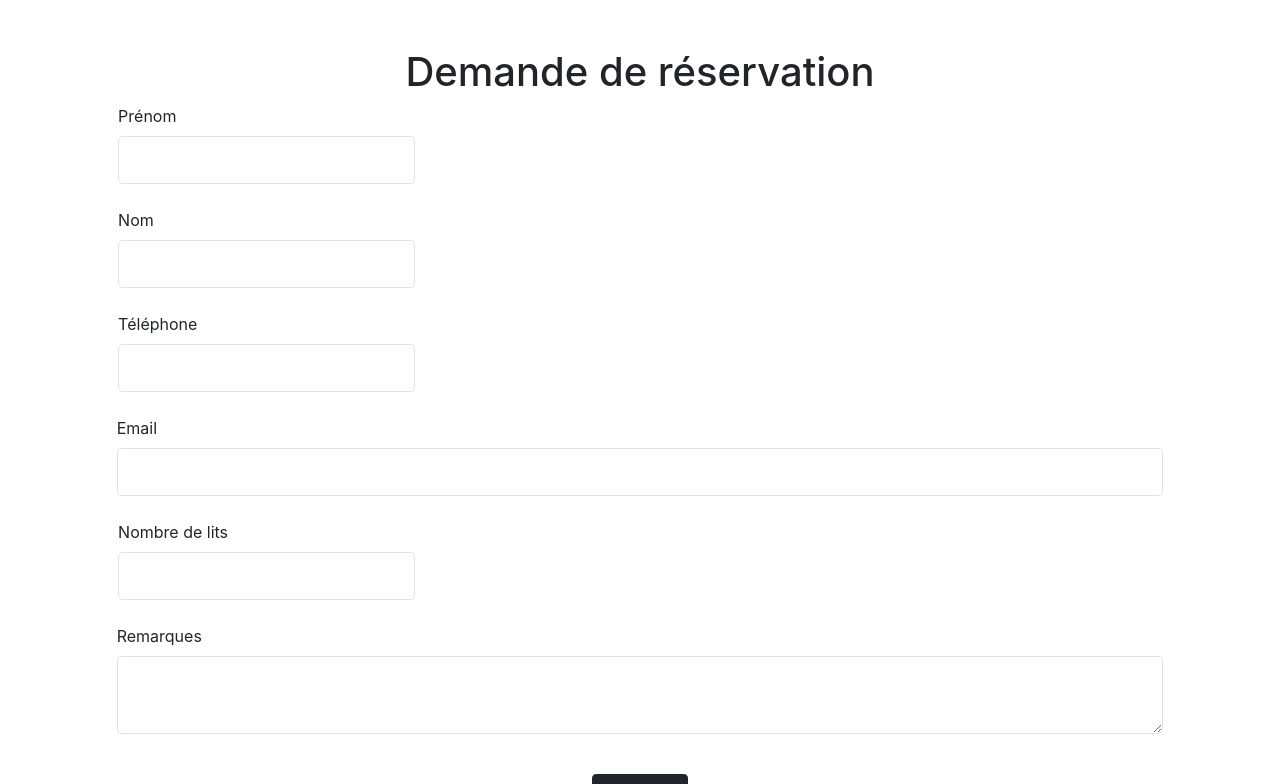
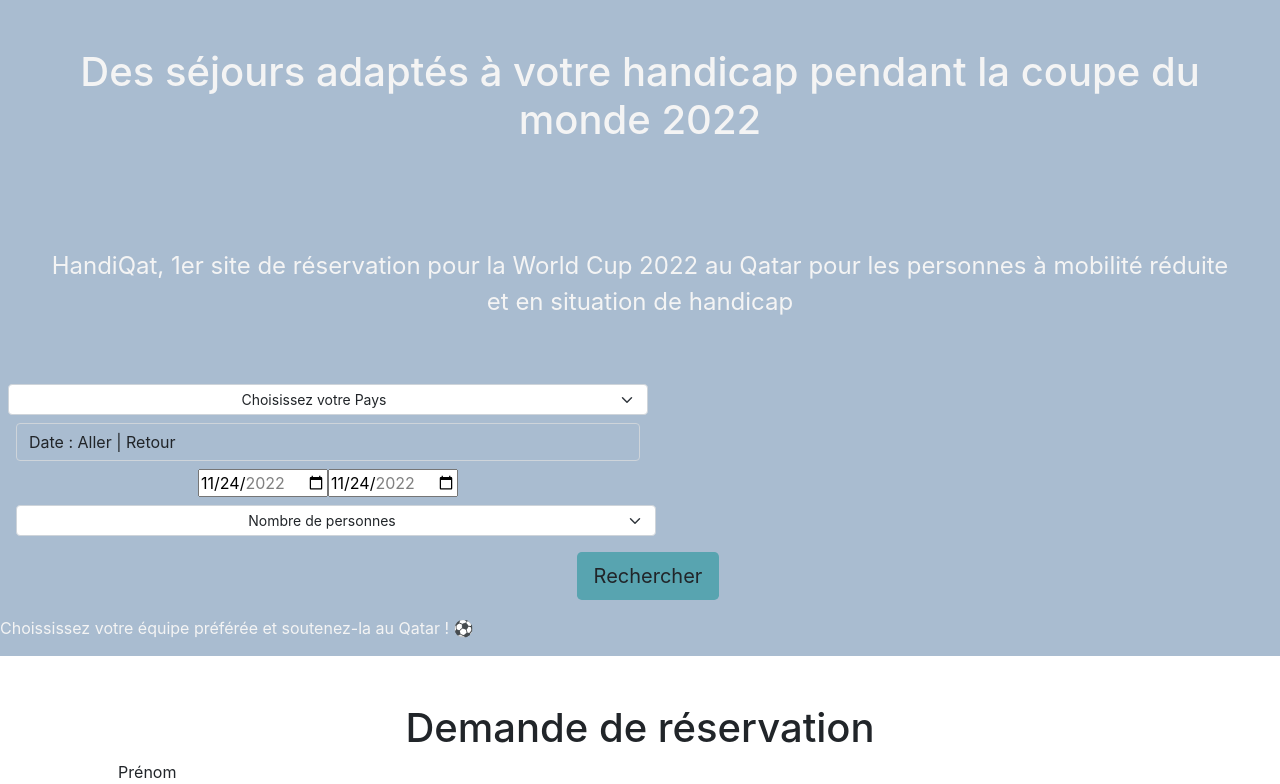
Before and after one commit to serpentaire/Hackathon, a React (Vite) app in the folder frontend/: page / in a window 1280 px wide. Shown: the top 784 px of the page. Built offline with nearby package versions, Linux system fonts and the light colour scheme.

Commit message:
Commencement page Home

```diff
--- a/frontend/src/App.jsx
+++ b/frontend/src/App.jsx
@@ -8,13 +8,13 @@
 function App() {
   return (
     <Router>
+      <Routes>
+        <Route path="/" element={<Home />} />
+      </Routes>
       <div className="App">
         <Reservation />
         <Footer />
       </div>
-      <Routes>
-        <Route path="/" element={<Home />} />
-      </Routes>
     </Router>
   );
 }
--- /dev/null
+++ b/frontend/src/pages/Home.css
@@ -0,0 +1,12 @@
+.home-1 {
+  background-color: #a9bcd0;
+}
+.text {
+  color: #f4f4f4;
+}
+.date-input {
+  background-color: transparent;
+}
+.boutton-search {
+  background-color: #58a4b0;
+}
--- a/frontend/src/pages/Home.jsx
+++ b/frontend/src/pages/Home.jsx
@@ -1,7 +1,67 @@
+import React from "react";
+import "./Home.css";
+
 export default function Home() {
   return (
-    <div>
-      <p>Page home</p>
+    <div className="home-1">
+      <h1 className="text d-flex text-center p-5">
+        Des séjours adaptés à votre handicap pendant la coupe du monde 2022
+      </h1>
+      <p className="text d-flex text-center p-5 fs-4">
+        HandiQat, 1er site de réservation pour la World Cup 2022 au Qatar pour
+        les personnes à mobilité réduite et en situation de handicap
+      </p>
+      <div className="input-home col-12 text-center m-2">
+        <select
+          className="form-select form-select-sm w-50 text-center"
+          aria-label=".form-select-sm example"
+        >
+          <option selected>Choisissez votre Pays</option>
+          <option value="1">France</option>
+          <option value="2">Angleterre</option>
+          <option value="3">Espagne</option>
+          <option value="4">Allemagne</option>
+          <option value="5">Suisse</option>
+          <option value="6">Italie</option>
+        </select>
+        <div className="input w-50">
+          <span className="date-input input-group-text w-0 m-2">
+            Date : Aller | Retour
+          </span>
+          <input
+            type="date"
+            id="start"
+            name="trip-start"
+            value="2022-11-24"
+            min="2022-11-25"
+            max="2022-12-25"
+          />
+          <input
+            type="date"
+            id="start"
+            name="trip-start"
+            value="2022-11-24"
+            min="2022-11-24"
+            max="2022-12-31"
+          />
+        </div>
+        <select
+          className="form-select form-select-sm w-50 m-2 text-center"
+          aria-label=".form-select-sm example"
+        >
+          <option selected>Nombre de personnes</option>
+          <option value="1">1</option>
+          <option value="2">2</option>
+          <option value="3">3</option>
+          <option value="3">4 et +</option>
+        </select>
+        <button className="boutton-search btn btn-lg m-2" type="button">
+          Rechercher
+        </button>
+      </div>
+      <div className="text d-flex text-center">
+        <p>Choississez votre équipe préférée et soutenez-la au Qatar ! ⚽</p>
+      </div>
     </div>
   );
 }
```
